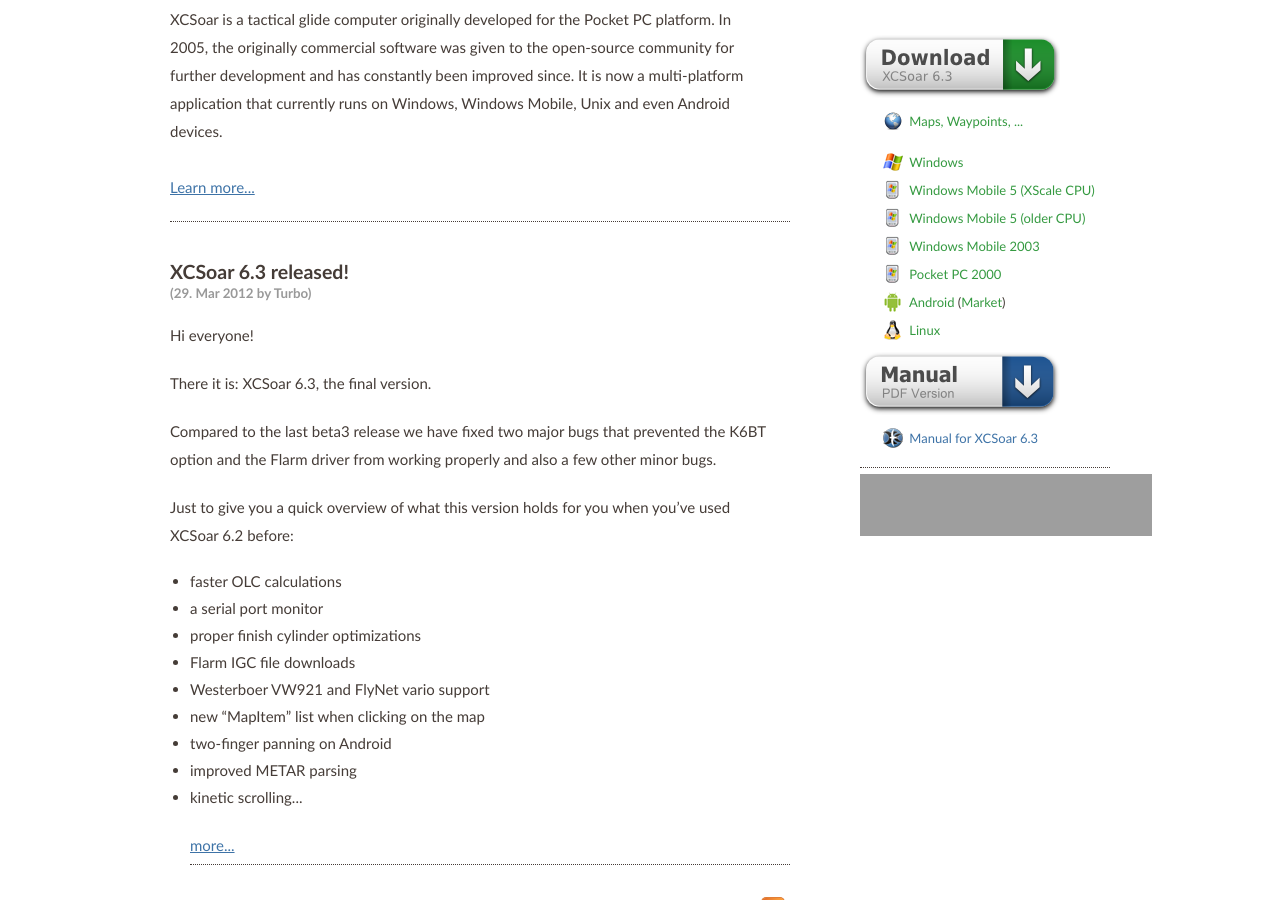
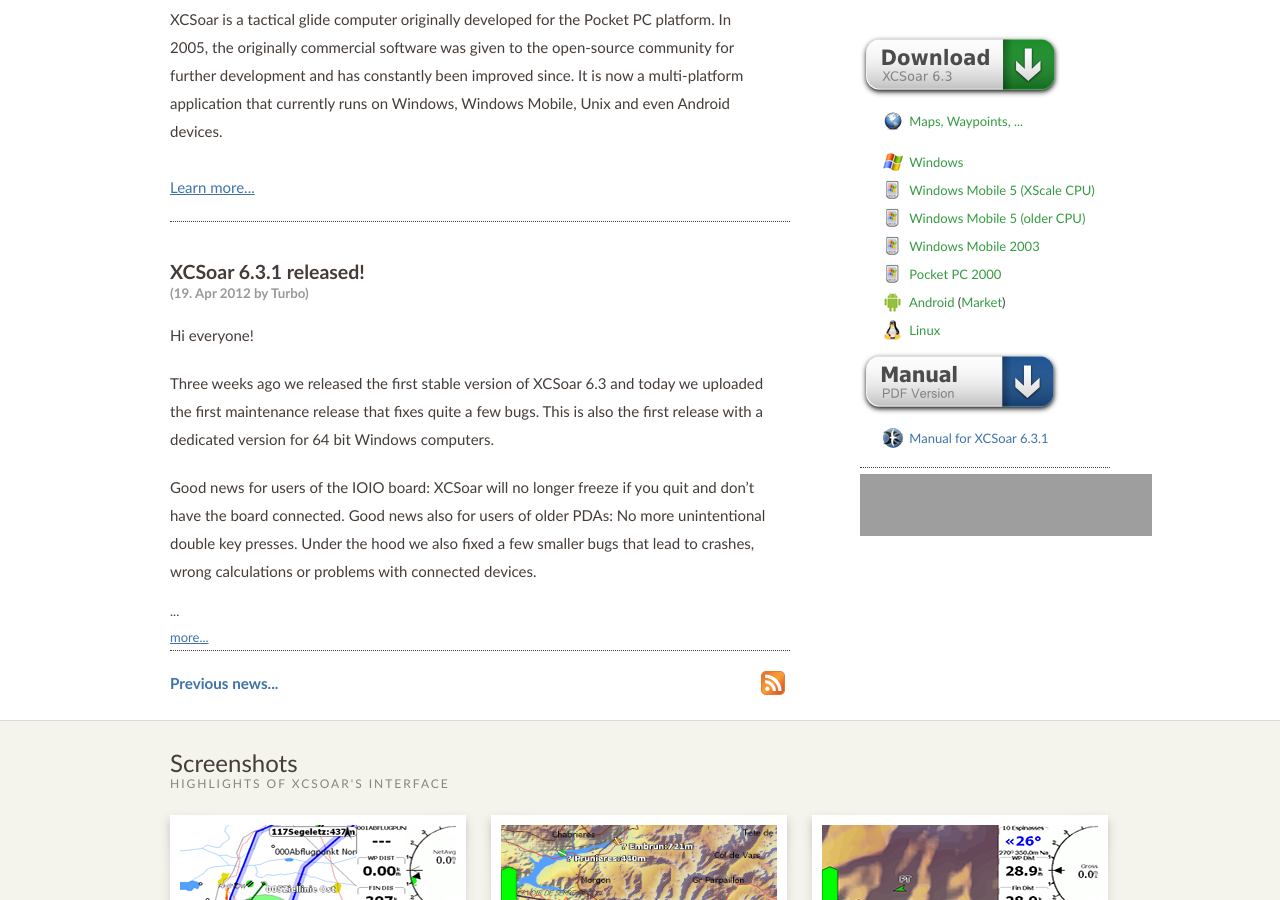
Before and after one commit to XCSoar/website, a Jekyll site: the page built from index.html, in a window 1280 px wide and 900 px high, scrolled down 204 px. Built offline with Jekyll 4.4.1, drawn with Linux system fonts in a browser that asks for light colours; grey boxes are pictures that could not be loaded.

Commit message:
release 6.3.x

```diff
--- a/_config.yml
+++ b/_config.yml
@@ -1,7 +1,7 @@
 permalink: /discover/:year/:month/:day/:title.html
 
-xcsoar_stable_version: 6.3
-xcsoar_testing_version: 6.3
+xcsoar_stable_version: 6.3.1
+xcsoar_testing_version: 6.3.1
 xcsoar_old_version: 6.2.6
 
 xcsoar_next_milestone: 'XCSoar 6.4'
--- /dev/null
+++ b/_posts/2012-04-19-XCSoar_6.3.1_released.md
@@ -0,0 +1,30 @@
+---
+layout: post
+color: blue
+title: XCSoar 6.3.1 released!
+author: Turbo
+---
+Hi everyone!
+
+Three weeks ago we released the first stable version of XCSoar 6.3 and today
+we uploaded the first maintenance release that fixes quite a few bugs. This
+is also the first release with a dedicated version for 64 bit Windows computers.
+
+Good news for users of the IOIO board: XCSoar will no longer freeze if you
+quit and don't have the board connected. Good news also for users of older
+PDAs: No more unintentional double key presses. Under the hood we also fixed
+a few smaller bugs that lead to crashes, wrong calculations or problems with
+connected devices.
+
+You can see the list of bugs that were fixed in the changelog:
+
+ <{{ site.download_server_url }}6.3.1/NEWS.txt>
+
+Download:
+
+ [http://www.xcsoar.org/download/index.html](/download/index.html)
+ <{{ site.download_server_url }}6.3.1/>
+ <https://play.google.com/store/apps/details?id=org.xcsoar>
+
+The next maintenance release will be 6.3.2, to be released on demand.
+The next major release will be 6.4, scheduled in about three to four month.
```
